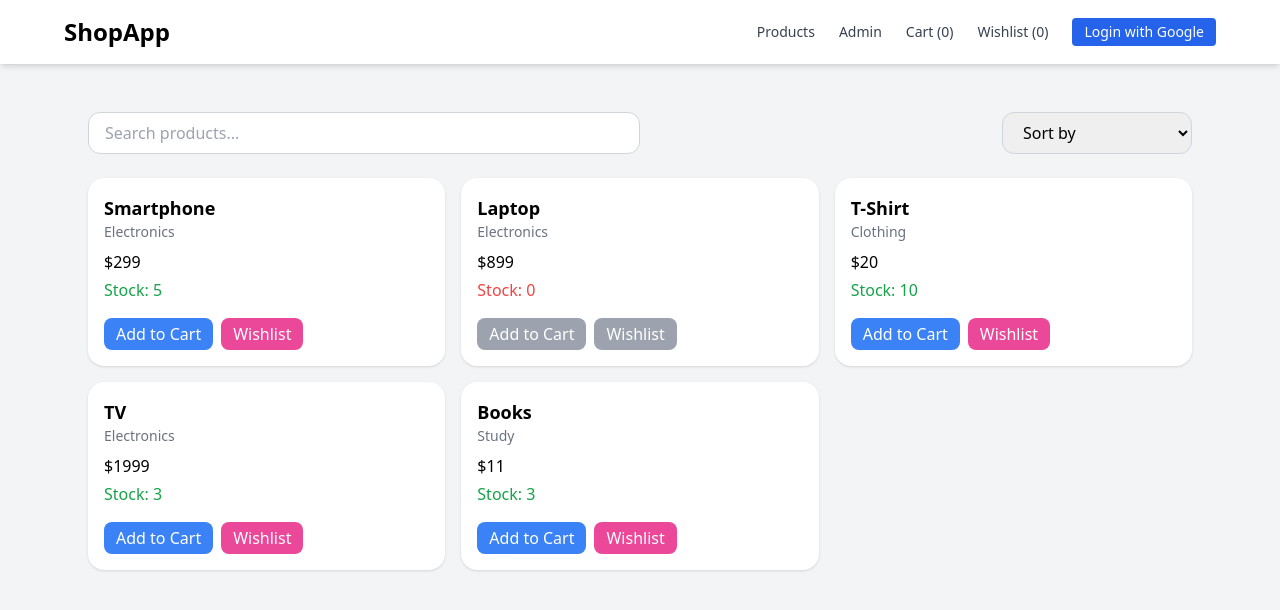
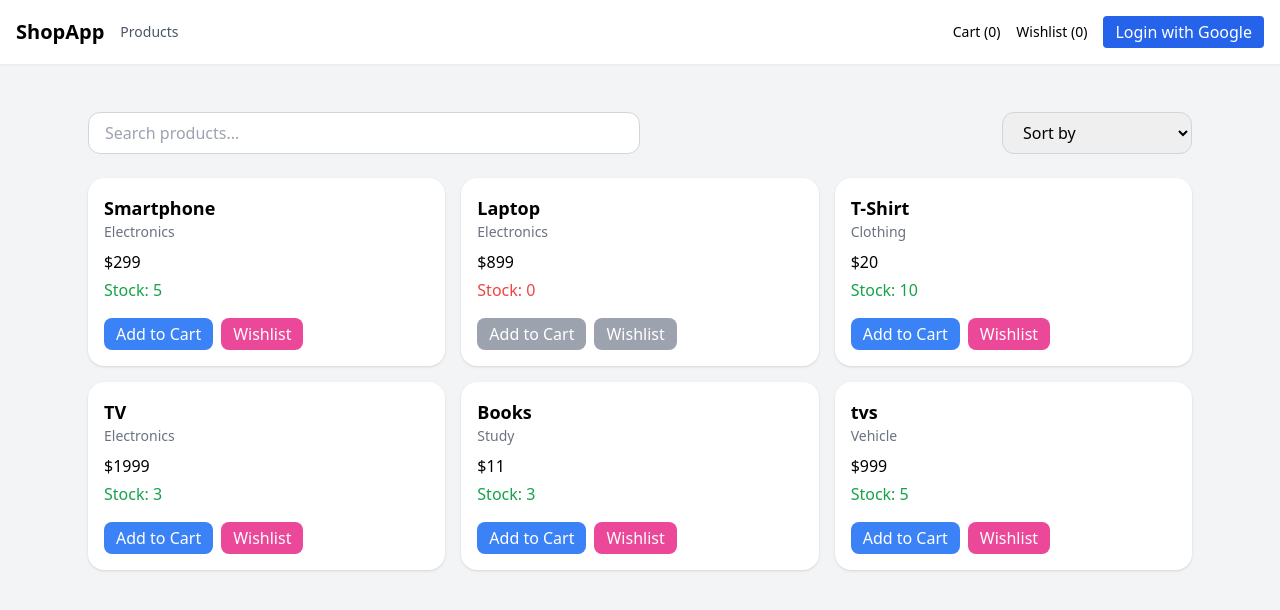
Before and after one commit to Sudalai02/admin-simulation, a React (Vite) app: page /checkout in a window 1280 px wide. Shown: the top 610 px of the page. Built offline with nearby package versions, Linux system fonts and the light colour scheme; no server answers; data requests are answered from the project's data file.

Commit message:
Adding Admin Pages

```diff
--- a/db.json
+++ b/db.json
@@ -1,9 +1,46 @@
 {
-    "products": [
-      { "id": 1, "title": "Smartphone", "price": 299, "category": "Electronics", "stock": 5 },
-      { "id": 2, "title": "Laptop", "price": 899, "category": "Electronics", "stock": 0 },
-      { "id": 3, "title": "T-Shirt", "price": 20, "category": "Clothing", "stock": 10 },
-      { "id": 4, "title": "TV", "price": 1999, "category":"Electronics", "stock":3 },
-      { "id": 5, "title": "Books", "price": 11, "category":"Study", "stock":3 }
-    ]
-  }
+  "products": [
+    {
+      "id": "1",
+      "title": "Smartphone",
+      "price": 299,
+      "category": "Electronics",
+      "stock": 5
+    },
+    {
+      "id": "2",
+      "title": "Laptop",
+      "price": 899,
+      "category": "Electronics",
+      "stock": 0
+    },
+    {
+      "id": "3",
+      "title": "T-Shirt",
+      "price": 20,
+      "category": "Clothing",
+      "stock": 10
+    },
+    {
+      "id": "4",
+      "title": "TV",
+      "price": 1999,
+      "category": "Electronics",
+      "stock": 3
+    },
+    {
+      "id": "5",
+      "title": "Books",
+      "price": 11,
+      "category": "Study",
+      "stock": 3
+    },
+    {
+      "name": "tvs",
+      "category": "Vehicle ",
+      "price": 999,
+      "stock": 5,
+      "id": "9b85"
+    }
+  ]
+}
--- a/src/App.jsx
+++ b/src/App.jsx
@@ -1,11 +1,28 @@
 import React from "react";
-import { Routes, Route } from "react-router-dom";
+import { Routes, Route, Navigate } from "react-router-dom";
 import Navbar from "./Compoents/Navbar";
+import ProductList from "./pages/ProductList"
+import Dashboard from "./pages/Deshbord"
+import Cart from "./pages/Cart"
+import Checkout from "./pages/Checkout"
+import AdminOrders from "./pages/AdminOrders";
+import AdminProducts from "./pages/AdminProducts";
+import { useAuth } from "./context/AuthContext";
+/*
 import ProductList from "./pages/ProductList";
 import Dashboard from "./pages/Deshbord";
 import Cart from "./pages/Cart";
 import Checkout from "./pages/Checkout";
-import AdminOrders from "./pages/AdminOrders";
+import AdminProducts from "./admin/AdminProducts";
+import AdminOrders from "./admin/AdminOrders";
+import { useAuth } from "./context/AuthContext";*/
+
+function AdminRoute({children}){
+  const { isAdmin, user}=useAuth();
+  if(!user) return <Navigate to="/" />;
+  if(!isAdmin) return <div className="p-6">you are not authorized to view this page.</div>
+  return children;
+}
 
 
 export default function App() {
@@ -18,7 +35,15 @@ export default function App() {
         <Route path="/dashboard" element={<Dashboard />} />
         <Route path="/cart" element={<Cart />}/>
         <Route path="/checkout" element={<Checkout />} />
-        <Route path="/admin/orders" element={<AdminOrders />} />
+
+        <Route path="/admin/products" element={
+          <AdminRoute><AdminProducts /></AdminRoute>
+        }/>
+        <Route path="/admin/orders" element={
+          <AdminRoute><AdminOrders /></AdminRoute >
+        }/>
+
+        <Route path="*" element={<div className="p-6">404 Not found</div>}/>
       </Routes>
       </div>
     </div>
--- a/src/Compoents/Navbar.jsx
+++ b/src/Compoents/Navbar.jsx
@@ -1,96 +1,35 @@
-import React, { useState } from "react";
+import React from "react";
 import { Link } from "react-router-dom";
 import { useAuth } from "../context/AuthContext";
 import { useData } from "../context/DataContext";
 
 export default function Navbar() {
-  const { user, login, logout } = useAuth();
+  const { user, loginWithGoogle, logout, isAdmin } = useAuth();
   const { cart, wishlist } = useData();
-  const [openMenu, setOpenMenu] = useState(false);
 
   return (
-    <nav className="bg-white shadow-md p-4">
-      <div className="max-w-6xl mx-auto flex justify-between items-center">
-        {/* Logo */}
-        <Link to="/" className="text-2xl font-bold">ShopApp</Link>
-
-        {/* Mobile Menu Button */}
-        <button
-          className="md:hidden text-2xl"
-          onClick={() => setOpenMenu(!openMenu)}
-        >
-          ☰
-        </button>
-
-        {/* Desktop Menu */}
-        <div className="hidden md:flex items-center gap-6 text-sm">
-          <Link to="/" className="text-gray-700">Products</Link>
-          <Link to="/admin/orders" className="text-gray-700">Admin</Link>
-
-          <Link to="/cart" className="text-gray-700">Cart ({cart.length})</Link>
-          <Link to="/wishlist" className="text-gray-700">Wishlist ({wishlist.length})</Link>
-
-          {!user ? (
-            <button
-              onClick={login}
-              className="bg-blue-600 text-white px-3 py-1 rounded"
-            >
-              Login with Google
-            </button>
-          ) : (
-            <>
-              <span className="text-gray-600">{user.displayName}</span>
-              <Link
-                to="/dashboard"
-                className="bg-gray-200 px-3 py-1 rounded"
-              >
-                My Dashboard
-              </Link>
-              <button
-                onClick={logout}
-                className="bg-red-600 text-white px-3 py-1 rounded"
-              >
-                Logout
-              </button>
-            </>
-          )}
-        </div>
+    <nav className="flex justify-between items-center p-4 bg-white shadow-sm">
+      <div className="flex items-center gap-4">
+        <Link to="/" className="text-xl font-bold">ShopApp</Link>
+        <Link to="/" className="text-sm text-gray-600">Products</Link>
+        {isAdmin && <Link to="/admin/products" className="text-sm text-gray-600">Admin Products</Link>}
+        {isAdmin && <Link to="/admin/orders" className="text-sm text-gray-600">Admin Orders</Link>}
       </div>
 
-      {/* Mobile Dropdown Menu */}
-      {openMenu && (
-        <div className="md:hidden flex flex-col gap-3 bg-gray-50 p-4 mt-2 text-sm">
-          <Link to="/" onClick={() => setOpenMenu(false)}>Products</Link>
-          <Link to="/admin/orders" onClick={() => setOpenMenu(false)}>Admin</Link>
-          <Link to="/cart" onClick={() => setOpenMenu(false)}>Cart ({cart.length})</Link>
-          <Link to="/wishlist" onClick={() => setOpenMenu(false)}>Wishlist ({wishlist.length})</Link>
+      <div className="flex items-center gap-4">
+        <Link to="/cart" className="text-sm">Cart ({cart.length})</Link>
+        <div className="text-sm">Wishlist ({wishlist.length})</div>
 
-          {!user ? (
-            <button
-              onClick={() => { login(); setOpenMenu(false); }}
-              className="bg-blue-600 text-white px-3 py-1 rounded"
-            >
-              Login with Google
-            </button>
-          ) : (
-            <>
-              <Link
-                to="/dashboard"
-                onClick={() => setOpenMenu(false)}
-                className="bg-gray-300 px-3 py-1 rounded"
-              >
-                My Dashboard
-              </Link>
-              <button
-                onClick={() => { logout(); setOpenMenu(false); }}
-                className="bg-red-600 text-white px-3 py-1 rounded"
-              >
-                Logout
-              </button>
-            </>
-          )}
-        </div>
-      )}
+        {!user ? (
+          <button onClick={loginWithGoogle} className="bg-blue-600 text-white px-3 py-1 rounded">Login with Google</button>
+        ) : (
+          <>
+            <span className="text-sm hidden md:inline">{user.displayName || user.email}</span>
+            <Link to="/dashboard" className="bg-gray-100 px-3 py-1 rounded text-sm">My Dashboard</Link>
+            <button onClick={logout} className="bg-red-500 text-white px-3 py-1 rounded">Logout</button>
+          </>
+        )}
+      </div>
     </nav>
   );
 }
--- /dev/null
+++ b/src/adminConfig.js
@@ -0,0 +1 @@
+export const ADMIN_EMAIL="laxmee.ganga@gmail.com";
--- a/src/context/AuthContext.jsx
+++ b/src/context/AuthContext.jsx
@@ -1,5 +1,6 @@
 import React, { createContext, useContext, useEffect, useState } from "react";
 import { auth, provider } from "../firebaseConfig";
+import { ADMIN_EMAIL } from "../adminConfig";
 import { signInWithPopup, signOut, onAuthStateChanged } from "firebase/auth";
 
 const AuthContext = createContext();
@@ -7,12 +8,12 @@ const AuthContext = createContext();
 export function AuthProvider({ children }) {
   const [user, setUser] = useState(null);
 
-  const login = async () => {
+  const loginWithGoogle = async () => {
     try {
       await signInWithPopup(auth, provider);
     } catch (err) {
-      console.error("Login error:", err);
-      alert("Login failed. Retry please.");
+      console.error("Google login failed:", err);
+      alert("Google sign-in failed. Check console for details.");
     }
   };
 
@@ -20,19 +21,25 @@ export function AuthProvider({ children }) {
     try {
       await signOut(auth);
     } catch (err) {
-      console.error("Logout error:", err);
+      console.error("Logout failed:", err);
     }
   };
 
   useEffect(() => {
     const unsub = onAuthStateChanged(auth, (u) => {
-      setUser(u ? { uid: u.uid, email: u.email, displayName: u.displayName, photoURL: u.photoURL } : null);
+      if (u) {
+        setUser({ uid: u.uid, email: u.email, displayName: u.displayName, photoURL: u.photoURL });
+      } else {
+        setUser(null);
+      }
     });
     return () => unsub();
   }, []);
 
+  const isAdmin = user?.email === ADMIN_EMAIL;
+
   return (
-    <AuthContext.Provider value={{ user, login, logout }}>
+    <AuthContext.Provider value={{ user, loginWithGoogle, logout, isAdmin }}>
       {children}
     </AuthContext.Provider>
   );
--- a/src/pages/AdminOrders.jsx
+++ b/src/pages/AdminOrders.jsx
@@ -9,7 +9,11 @@ export default function AdminOrders() {
     setOrders(updated);
   };
 
-  if (!orders.length) return <div className="max-w-5xl mx-auto p-6"><p>No orders yet.</p></div>;
+  if (!orders.length)
+     return
+     <div className="max-w-5xl mx-auto p-6">
+      <p>No orders yet.</p>
+     </div>;
 
   return (
     <div className="max-w-5xl mx-auto p-6">
--- /dev/null
+++ b/src/pages/AdminProducts.jsx
@@ -0,0 +1,122 @@
+import React, { useEffect, useState } from "react";
+
+const API_URL = "http://localhost:3000/products";
+
+export default function AdminProducts() {
+  const [products, setProducts] = useState([]);
+  const [editing, setEditing] = useState(null);
+  const [form, setForm] = useState({ name: "", category: "", price: "", stock: "" });
+
+  const fetchProducts = async () => {
+    try {
+      const res = await fetch(API_URL);
+      const data = await res.json();
+      setProducts(data);
+    } catch (err) {
+      console.error("Fetch products failed", err);
+    }
+  };
+
+  useEffect(() => {
+    fetchProducts();
+  }, []);
+
+  const startEdit = (p) => {
+    setEditing(p.id);
+    setForm({ name: p.name, category: p.category, price: p.price, stock: p.stock });
+  };
+
+  const cancelEdit = () => {
+    setEditing(null);
+    setForm({ name: "", category: "", price: "", stock: "" });
+  };
+
+  const saveEdit = async () => {
+    try {
+      const updated = { ...form, price: Number(form.price), stock: Number(form.stock) };
+      await fetch(`${API_URL}/${editing}`, {
+        method: "PUT",
+        headers: { "Content-Type": "application/json" },
+        body: JSON.stringify(updated)
+      });
+      setEditing(null);
+      fetchProducts();
+    } catch (err) {
+      console.error("Save failed", err);
+    }
+  };
+
+  const deleteProduct = async (id) => {
+    if (!confirm("Delete product?")) return;
+    await fetch(`${API_URL}/${id}`, { method: "DELETE" });
+    fetchProducts();
+  };
+
+  const createProduct = async () => {
+    if (!form.name) return alert("Provide a name");
+    const newP = { name: form.name, category: form.category || "General", price: Number(form.price)||0, stock: Number(form.stock)||0 };
+    await fetch(API_URL, {
+      method: "POST",
+      headers: { "Content-Type": "application/json" },
+      body: JSON.stringify(newP)
+    });
+    setForm({ name: "", category: "", price: "", stock: "" });
+    fetchProducts();
+  };
+
+  return (
+    <div className="max-w-5xl mx-auto p-6">
+      <h2 className="text-2xl font-bold mb-4">Admin: Manage Products</h2>
+
+      <div className="mb-6 bg-white p-4 rounded shadow">
+        <h3 className="font-semibold mb-2">Create Product</h3>
+        <div className="grid grid-cols-1 md:grid-cols-4 gap-2">
+          <input className="border p-2" placeholder="Name" value={form.name} onChange={(e)=>setForm({...form, name:e.target.value})}/>
+          <input className="border p-2" placeholder="Category" value={form.category} onChange={(e)=>setForm({...form, category:e.target.value})}/>
+          <input className="border p-2" placeholder="Price" value={form.price} onChange={(e)=>setForm({...form, price:e.target.value})}/>
+          <input className="border p-2" placeholder="Stock" value={form.stock} onChange={(e)=>setForm({...form, stock:e.target.value})}/>
+        </div>
+        <div className="mt-3">
+          <button className="bg-green-600 text-white px-4 py-1 rounded" onClick={createProduct}>Create</button>
+        </div>
+      </div>
+
+      <div className="space-y-3">
+        {products.map(p => (
+          <div key={p.id} className="bg-white p-4 rounded shadow flex justify-between items-start">
+            <div>
+              <h4 className="font-semibold">{p.name} <span className="text-sm text-gray-500">({p.category})</span></h4>
+              <p className="text-sm">Price: ${p.price} — Stock: {p.stock}</p>
+            </div>
+
+            <div className="flex items-center gap-2">
+              {editing === p.id ? (
+                <>
+                  <button className="bg-blue-600 text-white px-3 py-1 rounded" onClick={saveEdit}>Save</button>
+                  <button className="bg-gray-300 px-3 py-1 rounded" onClick={cancelEdit}>Cancel</button>
+                </>
+              ) : (
+                <>
+                  <button className="bg-yellow-500 px-3 py-1 rounded" onClick={()=>startEdit(p)}>Edit</button>
+                  <button className="bg-red-500 text-white px-3 py-1 rounded" onClick={()=>deleteProduct(p.id)}>Delete</button>
+                </>
+              )}
+            </div>
+
+            {/* Inline edit form */}
+            {editing === p.id && (
+              <div className="w-full mt-3 md:mt-0 md:w-1/2">
+                <div className="grid grid-cols-1 md:grid-cols-4 gap-2">
+                  <input className="border p-2" value={form.name} onChange={(e)=>setForm({...form, name:e.target.value})}/>
+                  <input className="border p-2" value={form.category} onChange={(e)=>setForm({...form, category:e.target.value})}/>
+                  <input className="border p-2" value={form.price} onChange={(e)=>setForm({...form, price:e.target.value})}/>
+                  <input className="border p-2" value={form.stock} onChange={(e)=>setForm({...form, stock:e.target.value})}/>
+                </div>
+              </div>
+            )}
+          </div>
+        ))}
+      </div>
+    </div>
+  );
+}
```
Also changed, not shown: src/context/DataContext.jsx (+6 -14 lines).
